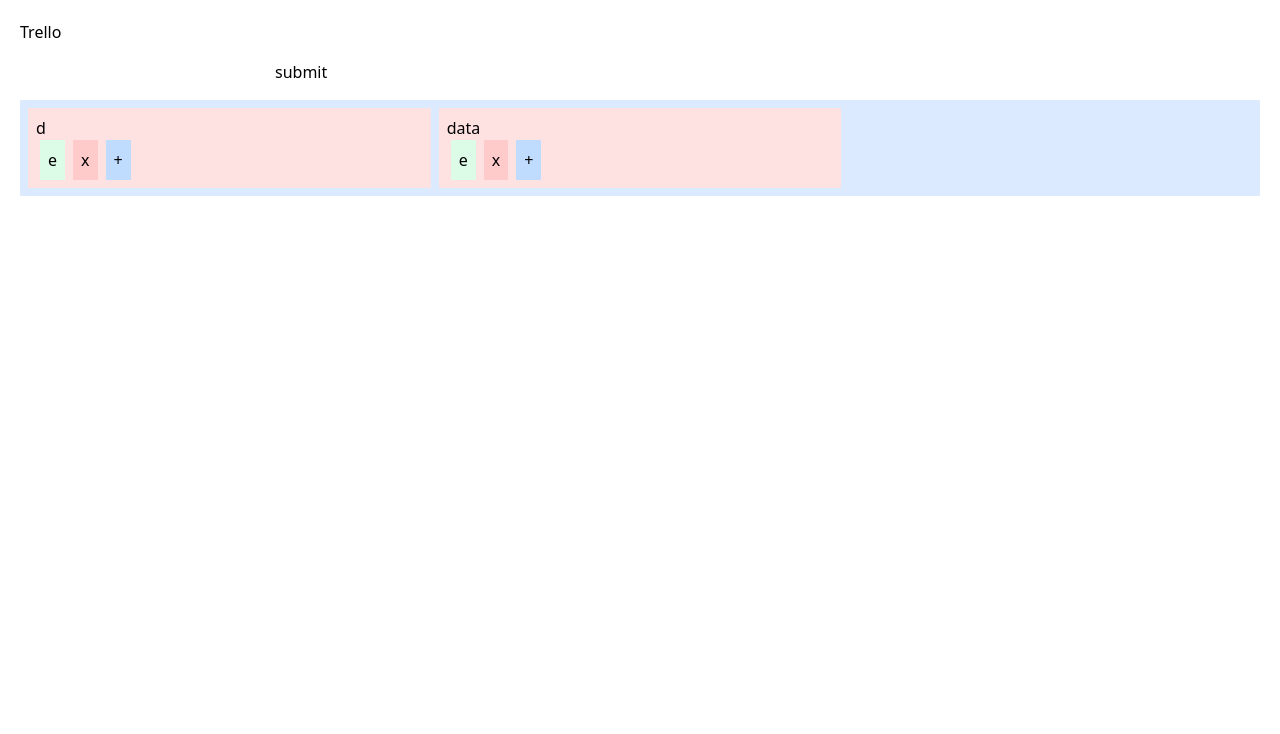
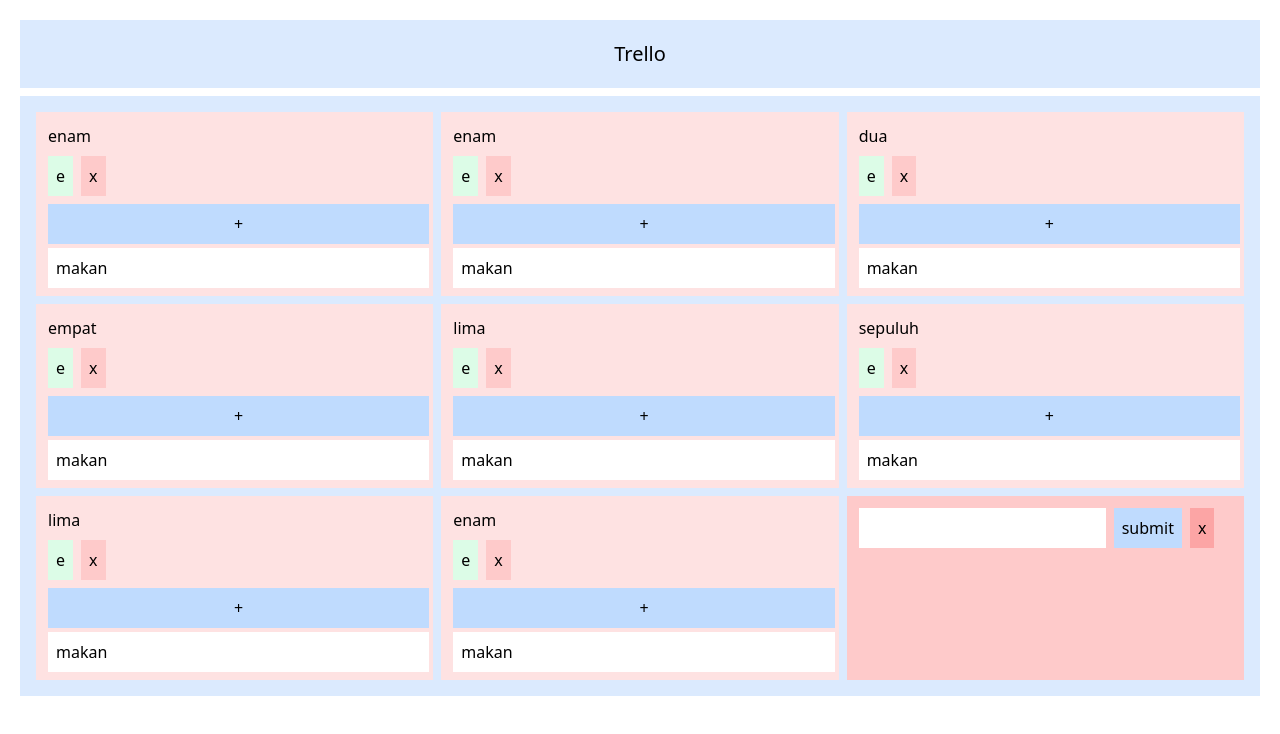
Before and after one commit to dihasananda/evaluasi, a React (Create React App) app: page / in a window 1280 px wide. Shown: the top 734 px of the page. Built offline with nearby package versions, Linux system fonts and the light colour scheme; data requests are answered from the project's data file.

Commit message:
add edit

```diff
--- a/db.json
+++ b/db.json
@@ -1,12 +1,36 @@
 {
   "trello": [
     {
-      "name": "d",
-      "id": 5
+      "name": "enam",
+      "id": 12
     },
     {
-      "name": "data",
-      "id": 6
+      "name": "enam",
+      "id": 13
+    },
+    {
+      "name": "dua",
+      "id": 14
+    },
+    {
+      "name": "empat",
+      "id": 15
+    },
+    {
+      "name": "lima",
+      "id": 16
+    },
+    {
+      "name": "sepuluh",
+      "id": 17
+    },
+    {
+      "name": "lima",
+      "id": 18
+    },
+    {
+      "name": "enam",
+      "id": 19
     }
   ]
 }
--- a/src/App.js
+++ b/src/App.js
@@ -5,8 +5,10 @@
 function App() {
   // menyimpan data dari db.json
   const [data, setData] = useState([])
-  // pointer untuk edit data
+  // pointer untuk edit card
   const [edit, setEdit] = useState(null)
+  // pointer untuk tambah item pada card
+  const [add, setAdd] = useState(null)
 
   // untuk mendapatkan data
   function getData() {
@@ -28,7 +30,7 @@
   function handleSubmit(e) {
     e.preventDefault()
     const value = e.target.submit.value
-    console.log(value)
+    // console.log(value)
     if (value !== '')
       axios.post('http://localhost:3001/trello', { name: value })
         .then(() => {
@@ -52,47 +54,68 @@
       .then(() => { getData(); setEdit(null) })
   }
 
+  // menambah item dalam card
+  function handleAdd(e) {
+    e.preventDefault()
+    setAdd(null)
+  }
+
   return (
     // body
     <div className='p-5 grid grid-rows-1 gap-2'>
 
       {/* header */}
-      <div className=''>
+      <div className='text-center text-xl bg-blue-100 py-5'>
         Trello
       </div>
 
-      {/* submit */}
-      <div>
-        <form onSubmit={handleSubmit}>
-          <input className='p-2' name='submit' />
-          <button className='p-2' type='submit'>submit</button>
-        </form>
-      </div>
+      {/* cards container */}
+      <div className='grid grid-cols-3 bg-blue-100 gap-2 p-4'>
 
-      {/* cards container */}
-      <div className='grid grid-cols-3 bg-blue-100 gap-2 p-2'>
         {/* card */}
         {
           data.map((value, index) => {
             return (
-              edit !== index ?
-                <div key={index} className='bg-red-100 p-2'>
-                  <div>{value.name}</div>
-                  <button className='p-2 bg-green-100 mx-1' onClick={() => setEdit(index)} >e</button>
-                  <button className='p-2 bg-red-200 mx-1' onClick={() => handleDelete(value.id)}>x</button>
-                  <button className='p-2 bg-blue-200 mx-1'>+</button>
-                </div>
-                :
-                <form key={index} onSubmit={handleEdit}>
-                  <input name='save' defaultValue={value.name} />
-                  <button className='p-2 bg-blue-200 mx-1' >save</button>
-                </form>
+              <div key={index} className='bg-red-100 p-2'>
+                {edit !== index ?
+                  <div>
+                    <div className='m-1'>{value.name}</div>
+                    <button className='p-2 bg-green-100 m-1' onClick={() => setEdit(index)} >e</button>
+                    <button className='p-2 bg-red-200 m-1' onClick={() => handleDelete(value.id)}>x</button>
+                    {
+                      add !== index ?
+                        <button className='p-2 bg-blue-200 m-1 w-full' onClick={() => setAdd(index)}>+</button>
+                        :
+                        <form onSubmit={handleAdd}>
+                          <input className='p-2 m-1' name='add'  />
+                          <button className='p-2 bg-blue-200 m-1' >save</button>
+                        </form>
+                    }
+                    <div className='p-2 bg-white mx-1 w-full'>makan</div>
+                  </div>
+                  :
+                  <form onSubmit={handleEdit}>
+                    <input className='p-2 m-1' name='save' defaultValue={value.name}/>
+                    <button className='p-2 bg-blue-200 m-1' >save</button>
+                  </form>}
+              </div>
             )
           })
         }
+
+        {/* submit */}
+        {
+
+        }
+        <div className='bg-red-200 p-2' >
+          <form onSubmit={handleSubmit}>
+            <input className='p-2 m-1' name='submit' />
+            <button className='p-2 bg-blue-200 m-1' type='submit'>submit</button>
+            <button className='p-2 bg-red-300 m-1' >x</button>
+          </form>
+        </div>
       </div>
     </div>
-
   );
 }
 
```
